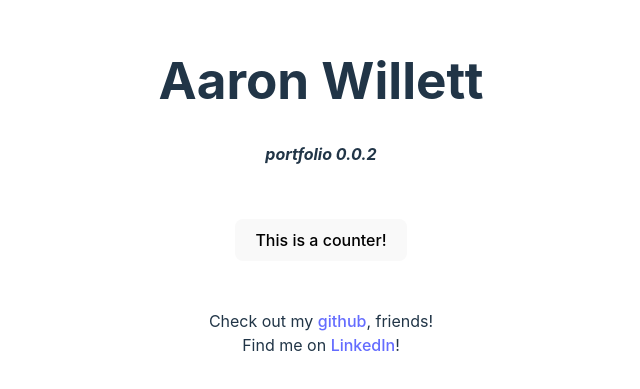
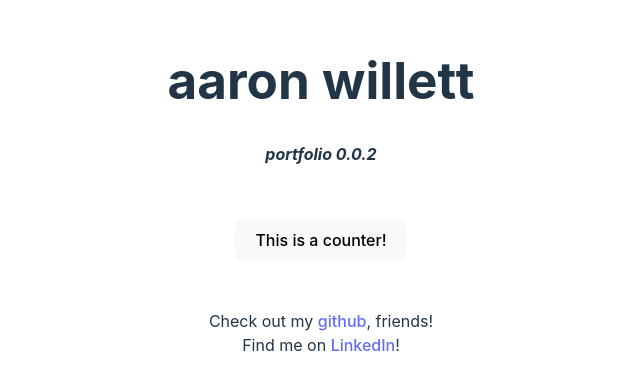
Before and after one commit to willettAMT/aaron-w-dev, a Svelte app: page / in a window 1280 px wide. Shown: the part 205-594 px from the top of the page, without its empty margins (319-959 px from the left). Built offline with nearby package versions, Linux system fonts and the light colour scheme.

Commit message:
header changes

```diff
--- a/src/App.svelte
+++ b/src/App.svelte
@@ -3,7 +3,7 @@
 </script>
 <main>
 
-  <h1>Aaron Willett</h1>
+  <h1>aaron willett</h1>
   <h4><i>portfolio 0.0.2</i></h4>
 
   <div class="card">
```
